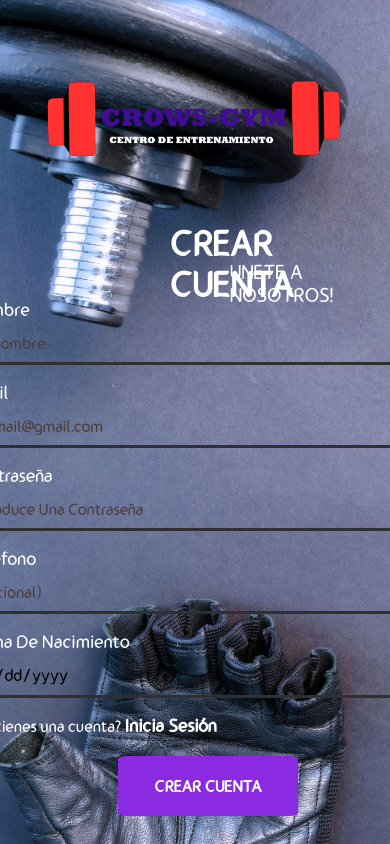
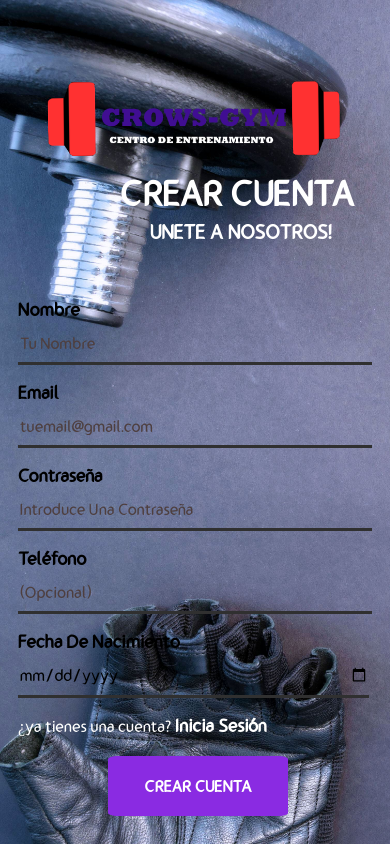
Before and after one commit to Alediaz04/crows_gym, a PHP site: page /indexregistro.html in a window 390 px wide; the page is wider, and only the part inside the window is pictured. Run offline with PHP 8.4, Linux system fonts and the light colour scheme.

Commit message:
Responsive terminado

```diff
--- a/css/responsive-registro.css
+++ b/css/responsive-registro.css
@@ -21,17 +21,17 @@
 }
 
 @media  screen and (max-width:1280px){
+    /* Terminado */
     .formulario h1{
         left: 360px;
     }
     .formulario p{
         left: 440px;
     }
-
-
 }
 
 @media screen and (max-width:1024px) {
+    /* Terminado */
     .formulario h1{
         left: 240px;
     }
@@ -42,6 +42,7 @@
 }
 
 @media screen and (max-width:600px) {
+    /* Terminado */
     .formulario h1{
         left: 170px;
     }
@@ -66,5 +67,29 @@
 }
 
 @media screen and (max-width:480px) {
+    .formulario h1{
+        left: 120px;
+        top: 150px;
+        font-weight: 800;
+    }
+    .formulario p{
+        left: 150px;
+        top: 200px;
+        font-weight: 600;
+    }
+    .center label{
+        color: black;
+        font-weight: 600;
+    }
+    .center input{
+        width: 350px;
+
+    }
+    form button{
+        margin-top: 40px;
+        left: 90px;
+    }
+
+
 
 }
```
